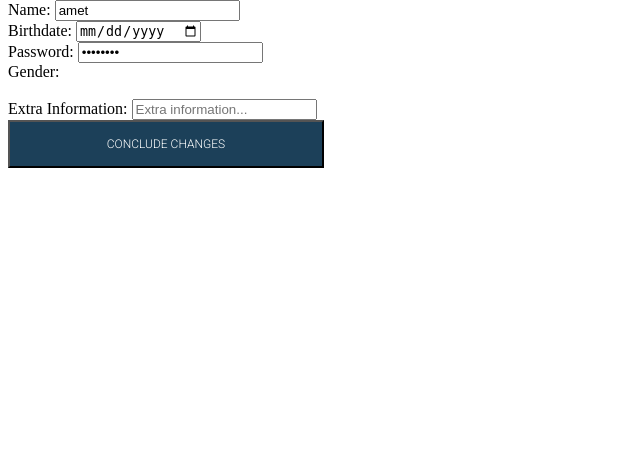
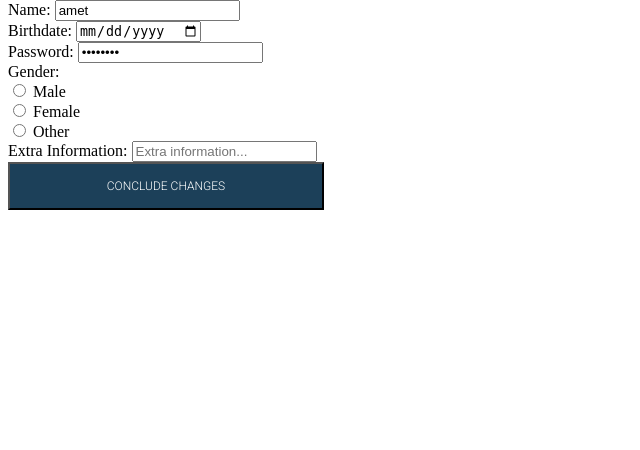
Before and after one commit to Diogopp/FEUP-LTW, a PHP site: page /user/editProfilePage.php in a window 1280 px wide. Shown: the part 224-674 px from the top of the page, without its empty margins (0-640 px from the left). Run offline with PHP 8.4, Linux system fonts and the light colour scheme; a user stored in the database is signed in; data comes from the database, SQL or seed files in the repository; both versions use the stored data as it was after the commit; some web fonts are replaced.

Commit message:
Some merge fixes

```diff
--- a/Trabalho/grid/rightSideBar.php
+++ b/Trabalho/grid/rightSideBar.php
@@ -1,5 +1,5 @@
 <div id = "rightSideBar">
-  <img id = "userPhoto" src="../assets/me.png" alt="User Photo" width=90%>
+  <!-- <img id = "userPhoto" src="../assets/me.png" alt="User Photo" width=90%> -->
   <h4><b> <b></h4>
     <?php getUserName($dbh); ?>
   <br>
--- a/Trabalho/user/editProfilePage.php
+++ b/Trabalho/user/editProfilePage.php
@@ -32,7 +32,7 @@
           <input type="radio" name="gender" value="female"> Female<br>
           <input type="radio" name="gender" value="other"> Other';
       }
-      if ($row['sexo'] == "female"){
+      else if ($row['sexo'] == "female"){
         echo '<input type="radio" name="gender" value="male"> Male<br>
           <input type="radio" name="gender" value="female" checked="checked"> Female<br>
           <input type="radio" name="gender" value="other"> Other';
@@ -41,6 +41,11 @@
         echo '<input type="radio" name="gender" value="male" > Male<br>
           <input type="radio" name="gender" value="female"> Female<br>
           <input type="radio" name="gender" value="other" checked="checked"> Other';
+      }
+      else{
+        echo '<input type="radio" name="gender" value="male" > Male<br>
+          <input type="radio" name="gender" value="female"> Female<br>
+          <input type="radio" name="gender" value="other"> Other';
       }
       echo '<br>';
 
```
Also changed, not shown: Trabalho/user/editProfile.php (+6 -15 lines), Trabalho/database/todue.db.
